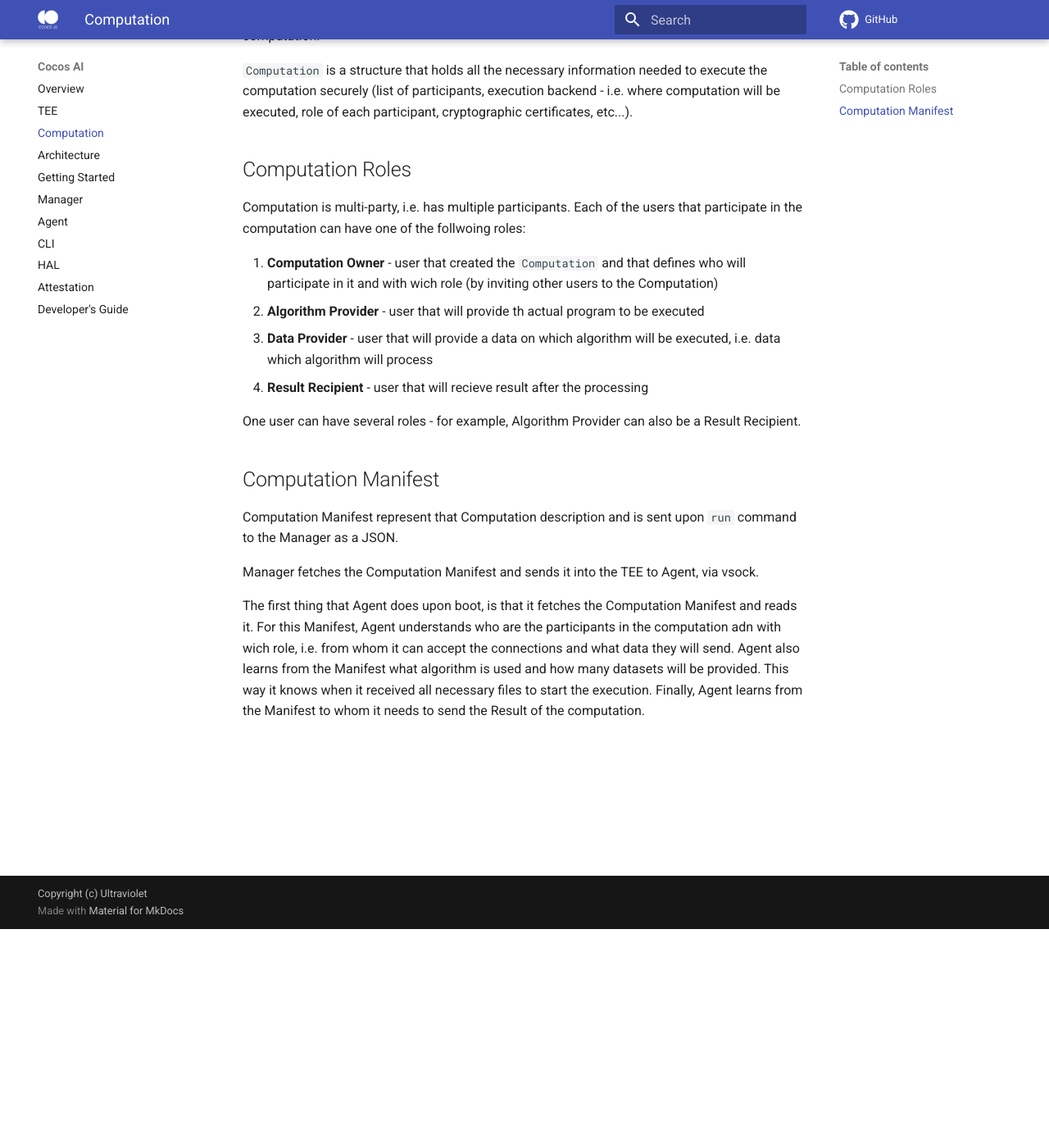
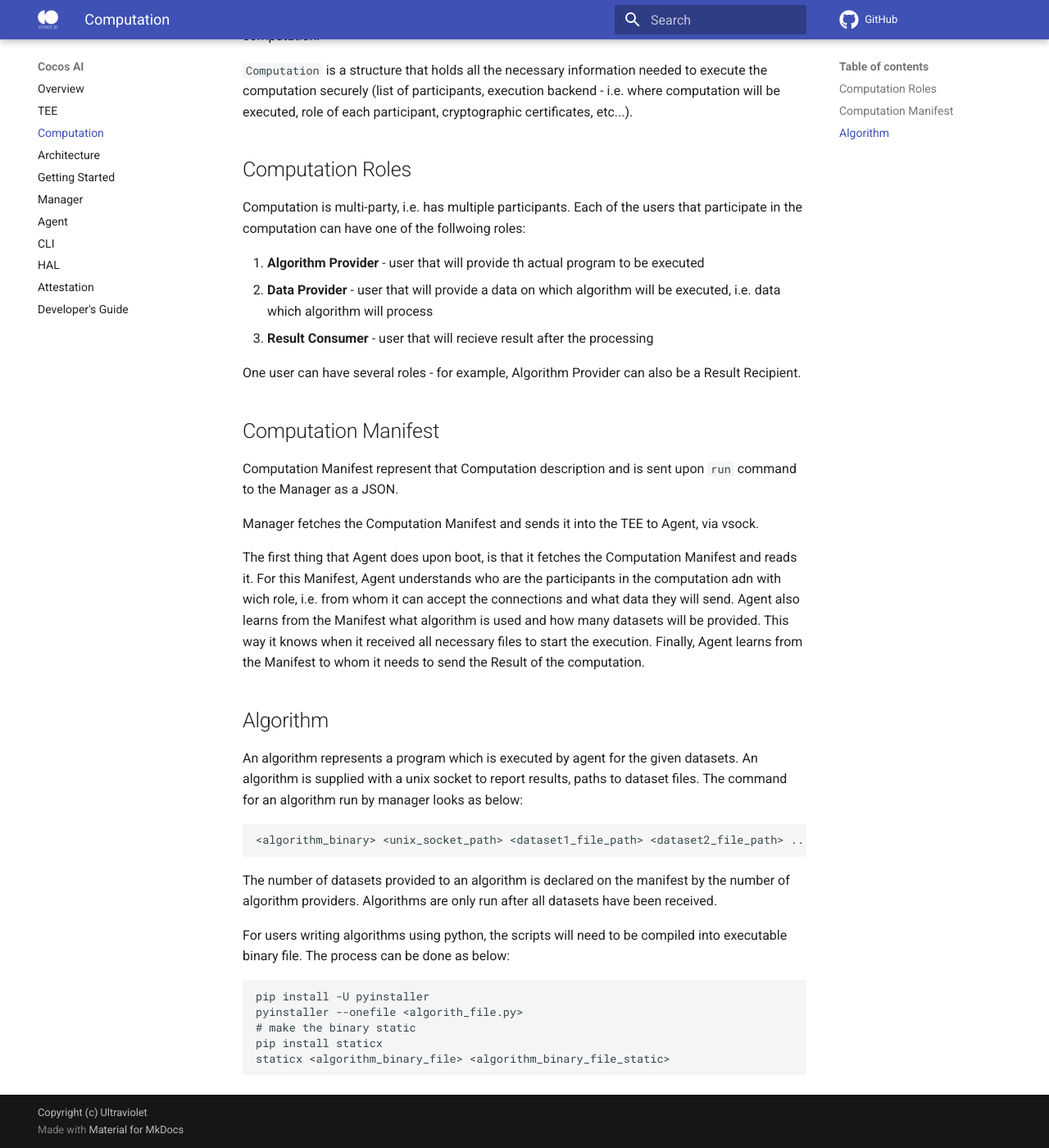
Before and after one commit to ultravioletrs/cocos-docs, an MkDocs documentation site: the page built from docs/computation.md, in a window 1280 px wide and 1400 px high, scrolled down 267 px. Shown: the whole window at 82% size. Built offline with MkDocs 1.6.1 and Material for MkDocs 9.7.7, drawn with Linux system fonts in a browser that asks for light colours; comment, search, counter and statistics services are not loaded.

Commit message:
Enhance CLI commands and docs clarity
Extended CLI commands to require specific identifiers and providers for algorithm and dataset uploads, ensuring accurate tracking and association. Added commands for result retrieval and attestation operations to bolster security and result verification. Streamlined computation roles to reflect current terms, removing redundant owner role, and renaming result recipient to result consumer for consistency with new CLI commands. Detailed algorithm execution steps and packaging instructions in computation documentation to aid developers in preparing algorithm binaries for execution.

Signed-off-by: SammyOina <sammyoina@gmail.com>

````diff
--- a/docs/computation.md
+++ b/docs/computation.md
@@ -8,10 +8,9 @@ Computations are multi-party, meaning that program and data providers can be dif
 ## Computation Roles
 Computation is multi-party, i.e. has multiple participants. Each of the users that participate in the computation can have one of the follwoing roles:
 
-1. **Computation Owner** - user that created the `Computation` and that defines who will participate in it and with wich role (by inviting other users to the Computation)
-2. **Algorithm Provider** - user that will provide th actual program to be executed
-3. **Data Provider** - user that will provide a data on which algorithm will be executed, i.e. data which algorithm will process
-4. **Result Recipient** - user that will recieve result after the processing
+1. **Algorithm Provider** - user that will provide th actual program to be executed
+2. **Data Provider** - user that will provide a data on which algorithm will be executed, i.e. data which algorithm will process
+3. **Result Consumer** - user that will recieve result after the processing
 
 One user can have several roles - for example, Algorithm Provider can also be a Result Recipient.
 
@@ -21,3 +20,22 @@ Computation Manifest represent that Computation description and is sent upon `ru
 Manager fetches the Computation Manifest and sends it into the TEE to Agent, via vsock.
 
 The first thing that Agent does upon boot, is that it fetches the Computation Manifest and reads it. For this Manifest, Agent understands who are the participants in the computation adn with wich role, i.e. from whom it can accept the connections and what data they will send. Agent also learns from the Manifest what algorithm is used and how many datasets will be provided. This way it knows when it received all necessary files to start the execution. Finally, Agent learns from the Manifest to whom it needs to send the Result of the computation.
+
+## Algorithm
+An algorithm represents a program which is executed by agent for the given datasets. An algorithm is supplied with a unix socket to report results, paths to dataset files. The command for an algorithm run by manager looks as below:
+
+```bash
+<algorithm_binary> <unix_socket_path> <dataset1_file_path> <dataset2_file_path> ...
+```
+
+The number of datasets provided to an algorithm is declared on the manifest by the number of algorithm providers. Algorithms are only run after all datasets have been received.
+
+For users writing algorithms using python, the scripts will need to be compiled into executable binary file. The process can be done as below:
+
+```bash
+pip install -U pyinstaller
+pyinstaller --onefile <algorith_file.py>
+# make the binary static
+pip install staticx
+staticx <algorithm_binary_file> <algorithm_binary_file_static>
+```
````
Also changed, not shown: docs/cli.md (+14 -3 lines).
